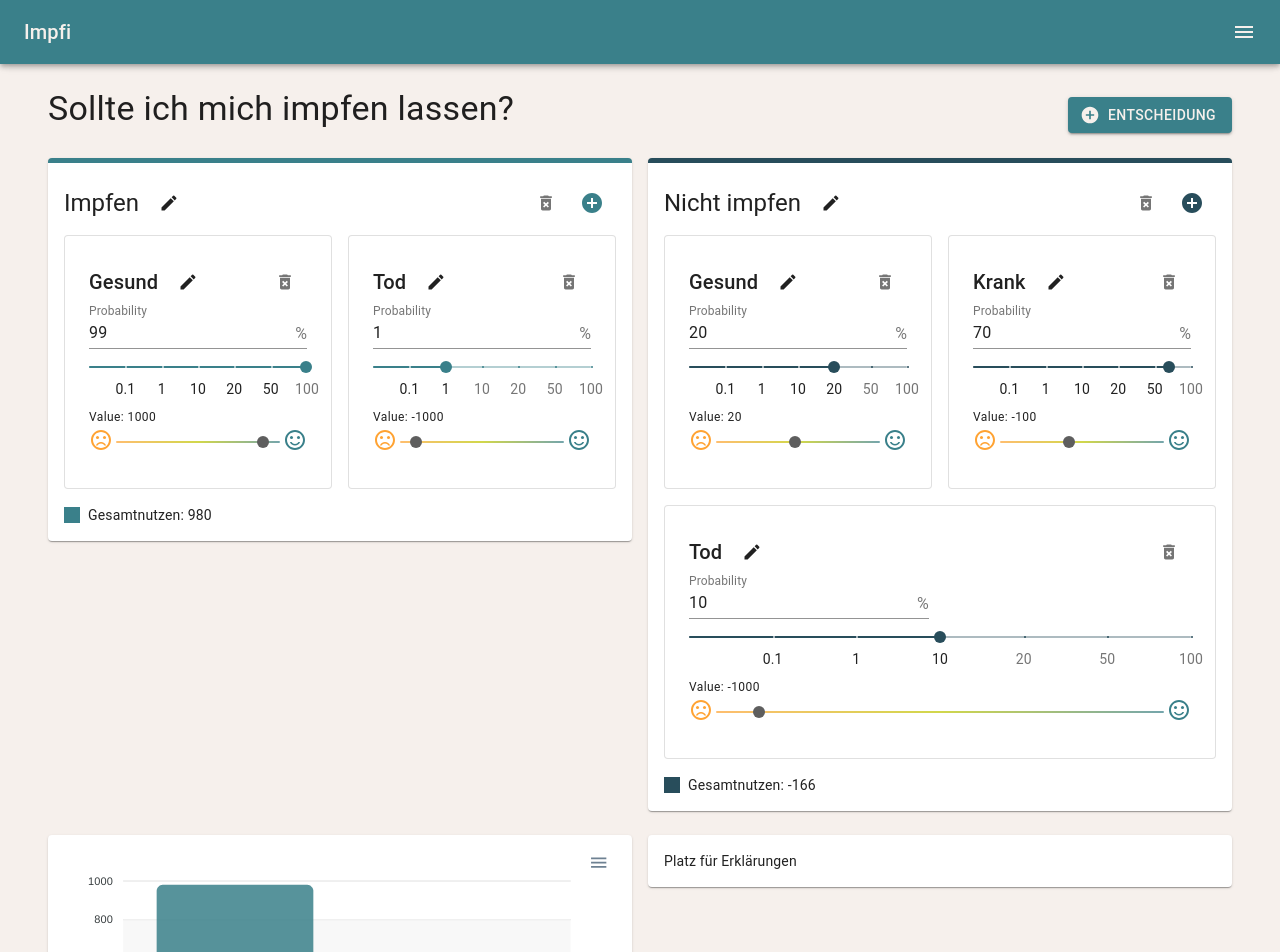
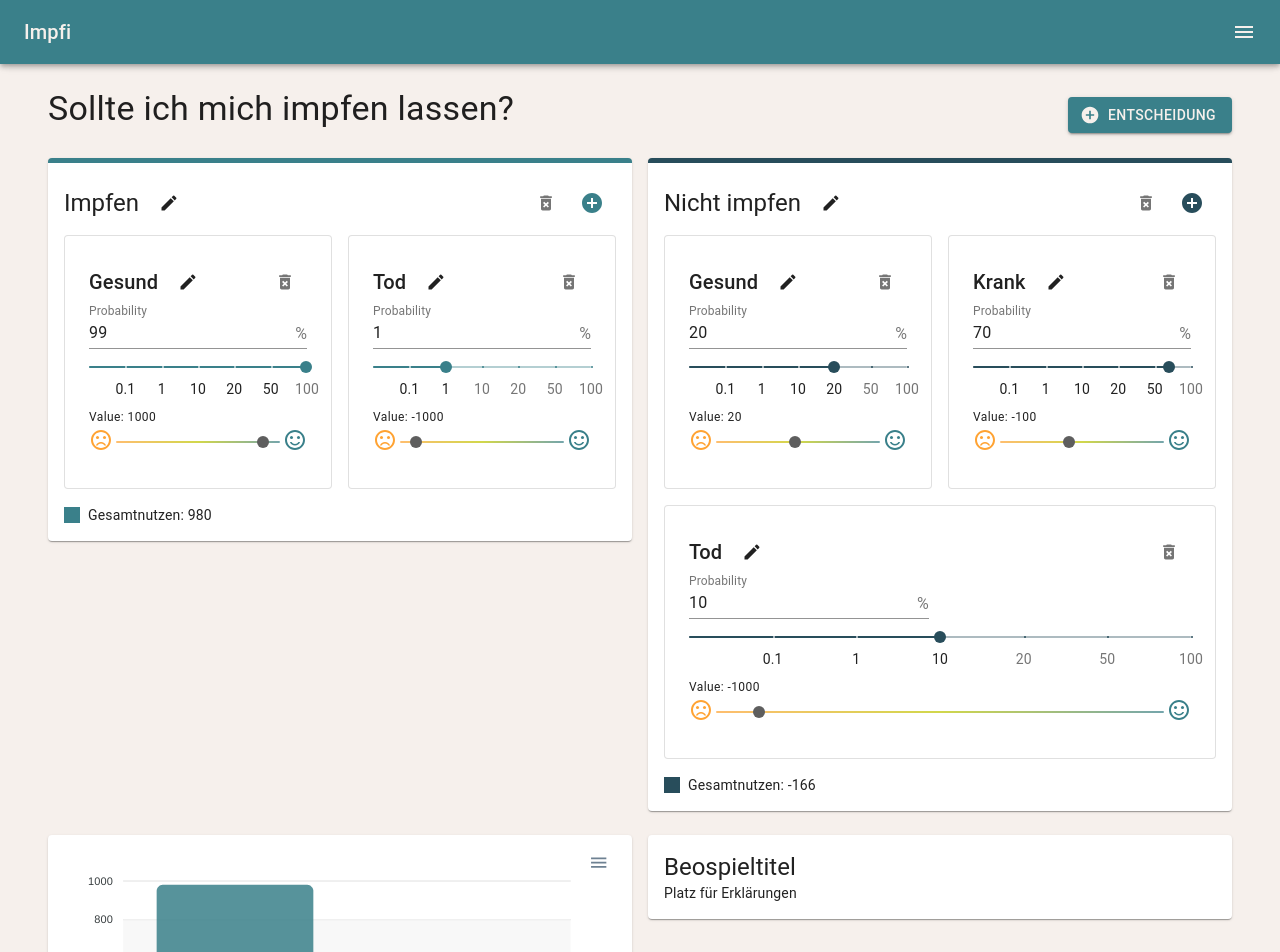
Before and after one commit to grenzbotin/decisionTracer, a Next.js app: page /decisionTracer/en in a window 1280 px wide. Shown: the top 952 px of the page. Built offline with nearby package versions, Linux system fonts and the light colour scheme.

Commit message:
random change to trigger building

```diff
--- a/components/Result/Result.tsx
+++ b/components/Result/Result.tsx
@@ -1,7 +1,7 @@
 import React, { useContext } from "react";
 import dynamic from "next/dynamic";
 import { Decision, GlobalDecisionContext } from "../../hooks/GlobalDecisionsContextProvider";
-import { Grid, Paper } from "@material-ui/core";
+import { Grid, Paper, Typography } from "@material-ui/core";
 import { generateColors } from "../theme";
 
 const Chart = dynamic(() => import("react-apexcharts"), { ssr: false });
@@ -93,6 +93,9 @@ function Result(): JSX.Element {
             padding: "1rem"
           }}
         >
+          <Typography variant="h5" component="h2">
+            Beospieltitel
+          </Typography>
           Platz für Erklärungen
         </Paper>
       </Grid>
```
